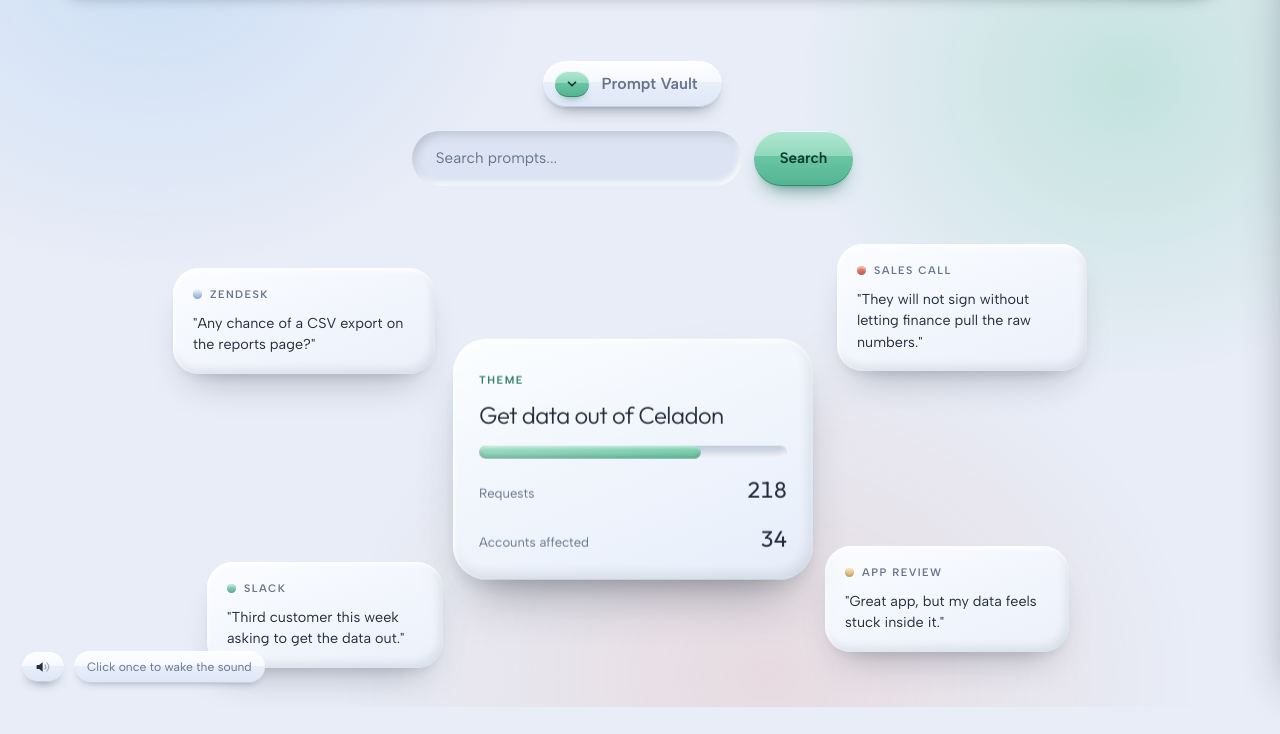
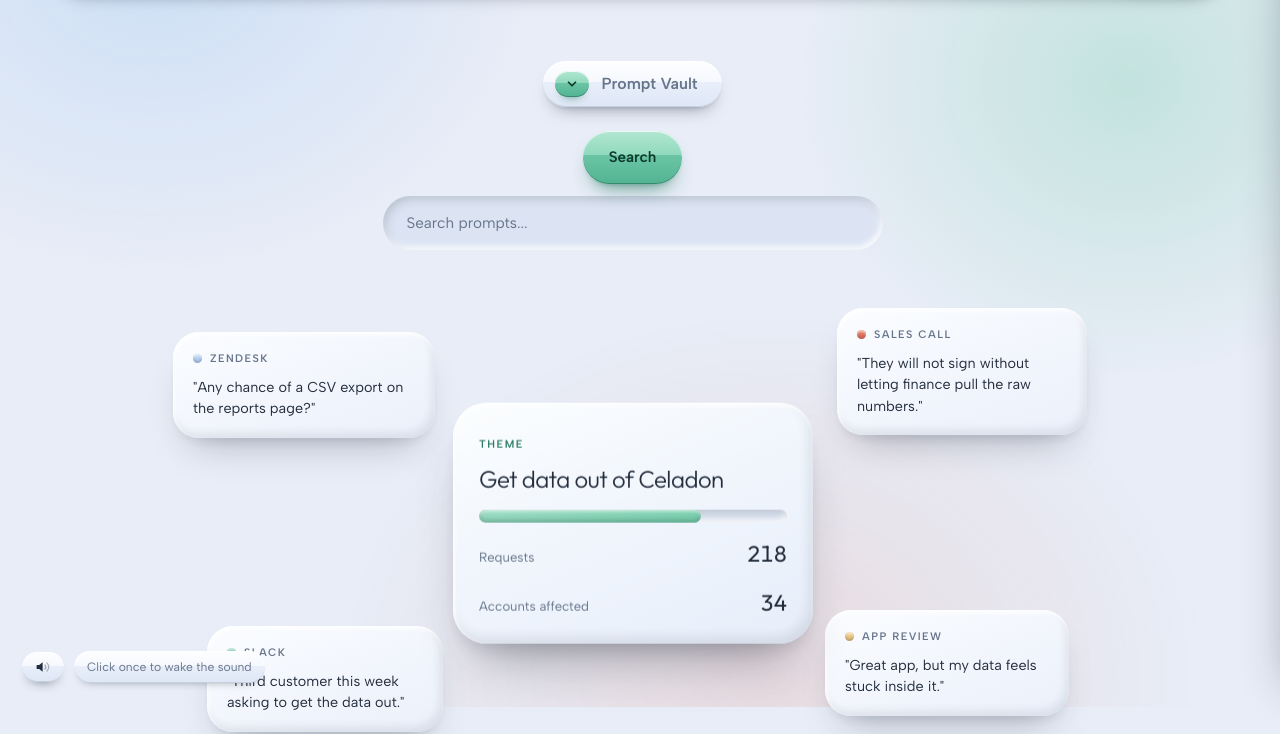
Before and after one commit to tylermorrison00/celadon-preview, a plain HTML site: page index.html in a window 1280 px wide. Shown: the part 93-827 px from the top of the page. Drawn offline with Linux system fonts and the light colour scheme.

Commit message:
Search layout vertical

```diff
--- a/index.html
+++ b/index.html
@@ -52,9 +52,9 @@
             <section class="hero">
                 <div class="shell">
                     <span class="pill rv"><b style="display:inline-flex;align-items:center;justify-content:center;padding:6px 10px;"><svg width="14" height="14" viewBox="0 0 24 24" fill="none" stroke="#0E3A2E" stroke-width="3" stroke-linecap="round" stroke-linejoin="round"><polyline points="6 9 12 15 18 9"></polyline></svg></b> <strong>Prompt Vault</strong></span>
-                    <div class="form" style="margin-top:24px;max-width:500px;margin-left:auto;margin-right:auto;">
-                        <input class="field" type="text" placeholder="Search prompts..." aria-label="Search prompts" id="promptSearch">
+                    <div style="margin-top:24px;max-width:500px;margin-left:auto;margin-right:auto;display:flex;flex-direction:column;gap:12px;align-items:center;">
                         <button class="btn solid" type="button" id="searchBtn">Search</button>
+                        <input class="field" type="text" placeholder="Search prompts..." aria-label="Search prompts" id="promptSearch" style="width:100%;">
                     </div>
 
 
```
